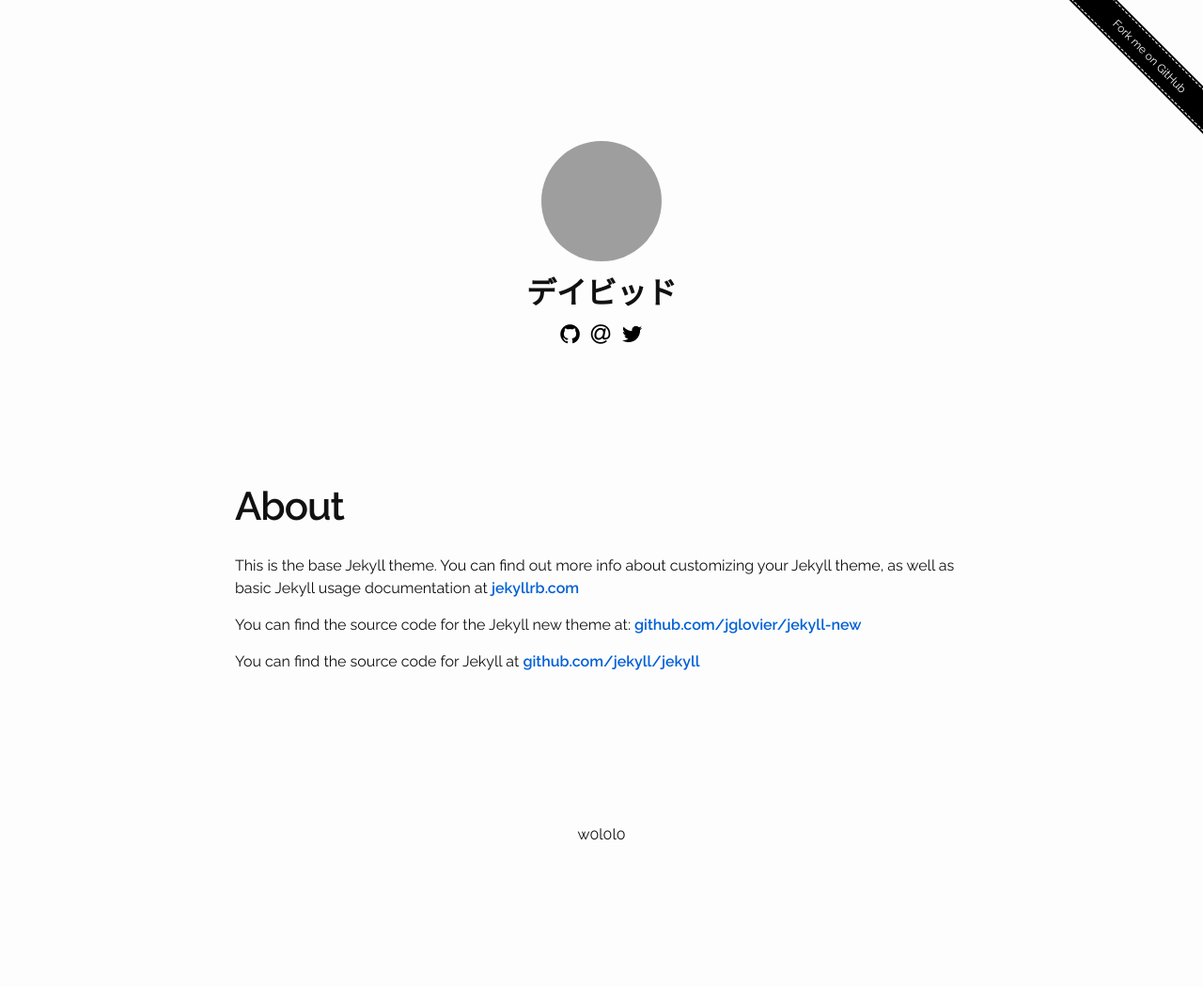
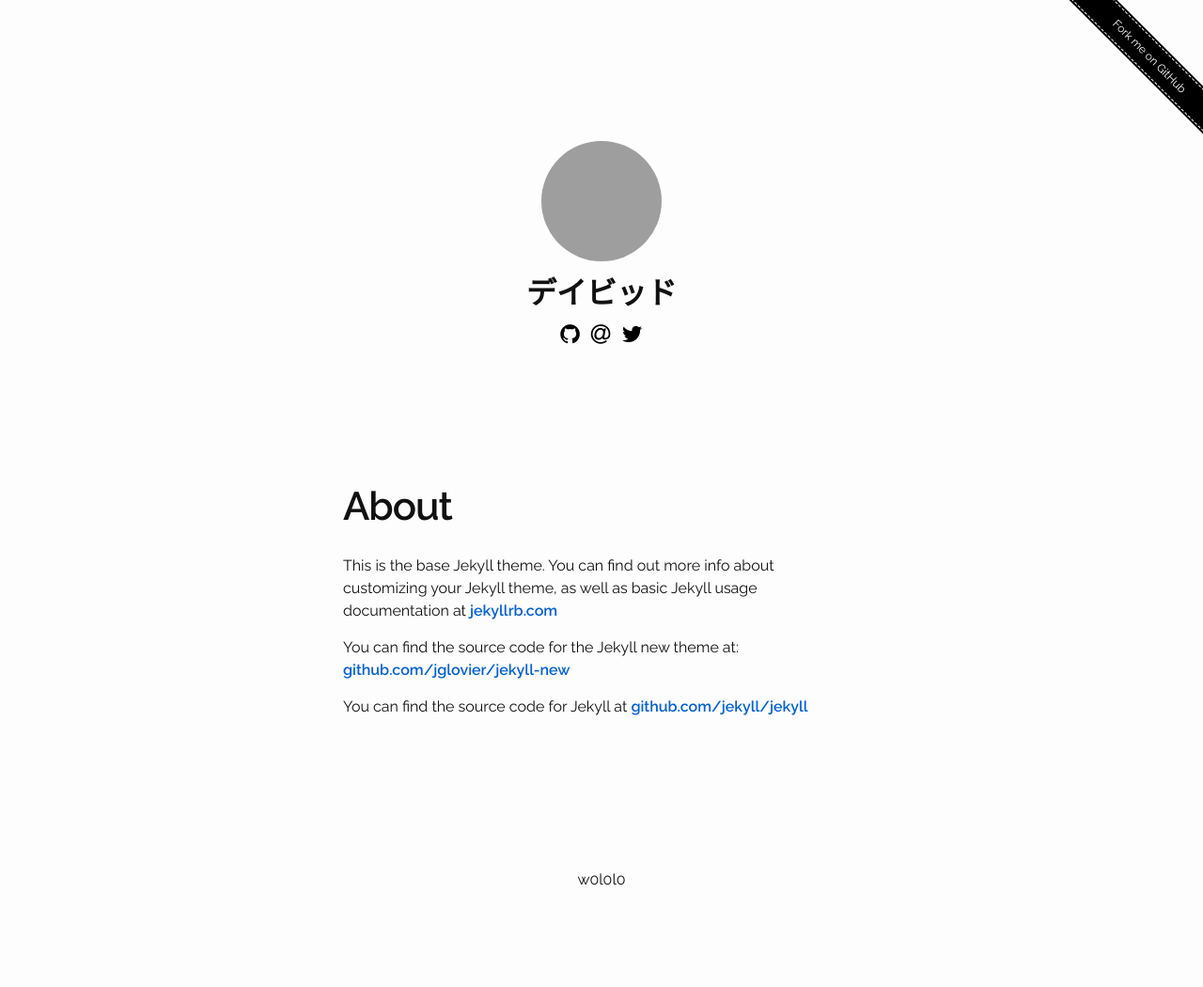
Before and after one commit to dasilvacontin/dasilvacontin.github.io, a Jekyll site: the page built from about.md, in a window 1280 px wide. Shown: the whole page at 94% size. Built offline with Jekyll 4.4.1, drawn with Linux system fonts in a browser that asks for light colours; nearby versions of some CDN libraries; grey boxes are pictures that could not be loaded.

Commit message:
Shrink content max-width to 550px

```diff
--- a/_sass/_base.scss
+++ b/_sass/_base.scss
@@ -173,8 +173,9 @@ pre {
  * Wrapper
  */
 .wrapper {
-    max-width: -webkit-calc(#{$content-width} - (#{$spacing-unit} * 2));
-    max-width:         calc(#{$content-width} - (#{$spacing-unit} * 2));
+    box-sizing: border-box;
+    max-width: -webkit-calc(#{$content-width} + (#{$spacing-unit} * 2));
+    max-width:         calc(#{$content-width} + (#{$spacing-unit} * 2));
     margin-right: auto;
     margin-left: auto;
     padding-right: $spacing-unit;
--- a/css/heracro.scss
+++ b/css/heracro.scss
@@ -22,7 +22,7 @@ $grey-color-light: lighten($grey-color, 40%);
 $grey-color-dark:  darken($grey-color, 25%);
 
 // Width of the content area
-$content-width:    840px;
+$content-width:    550px;
 
 $on-palm:          600px;
 $on-laptop:        800px;
```
